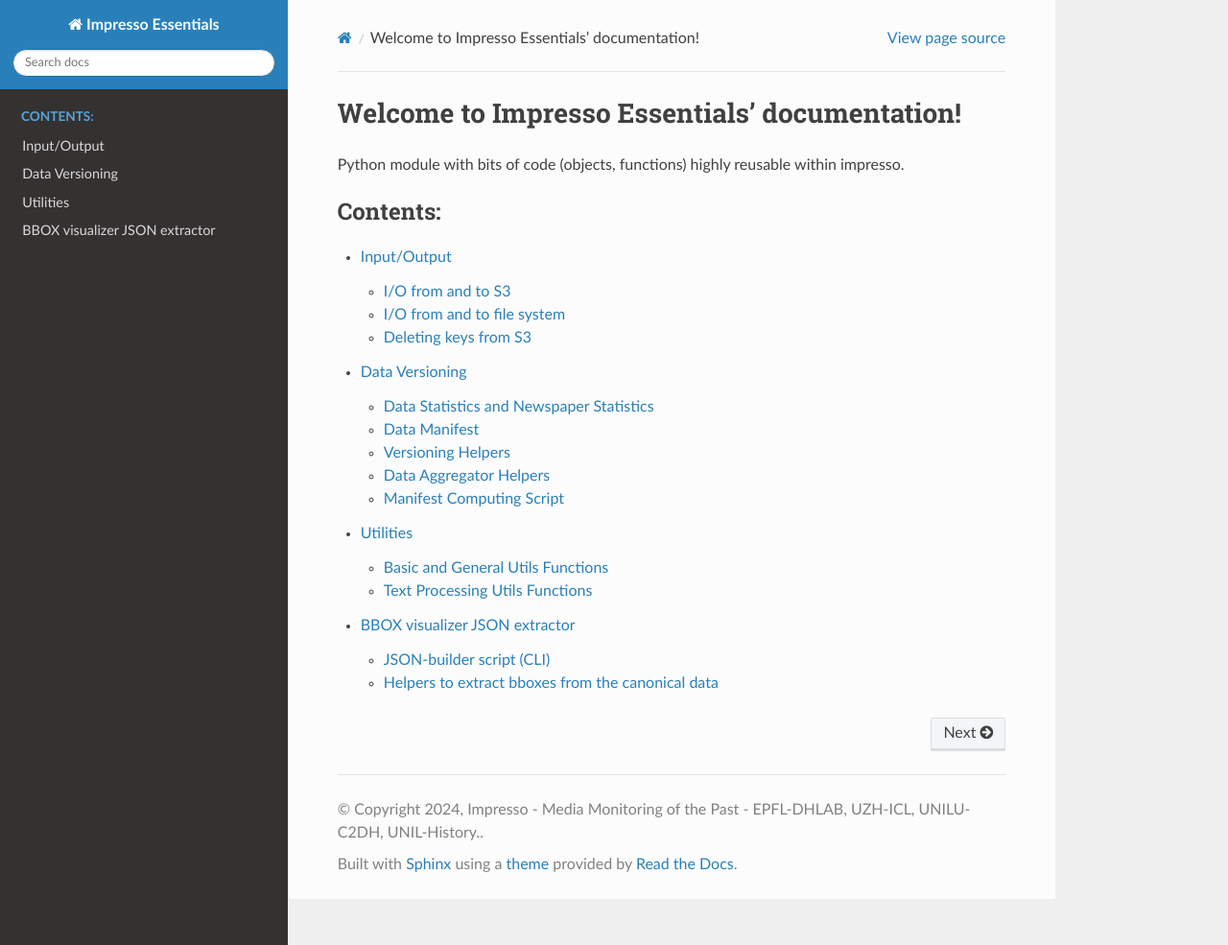
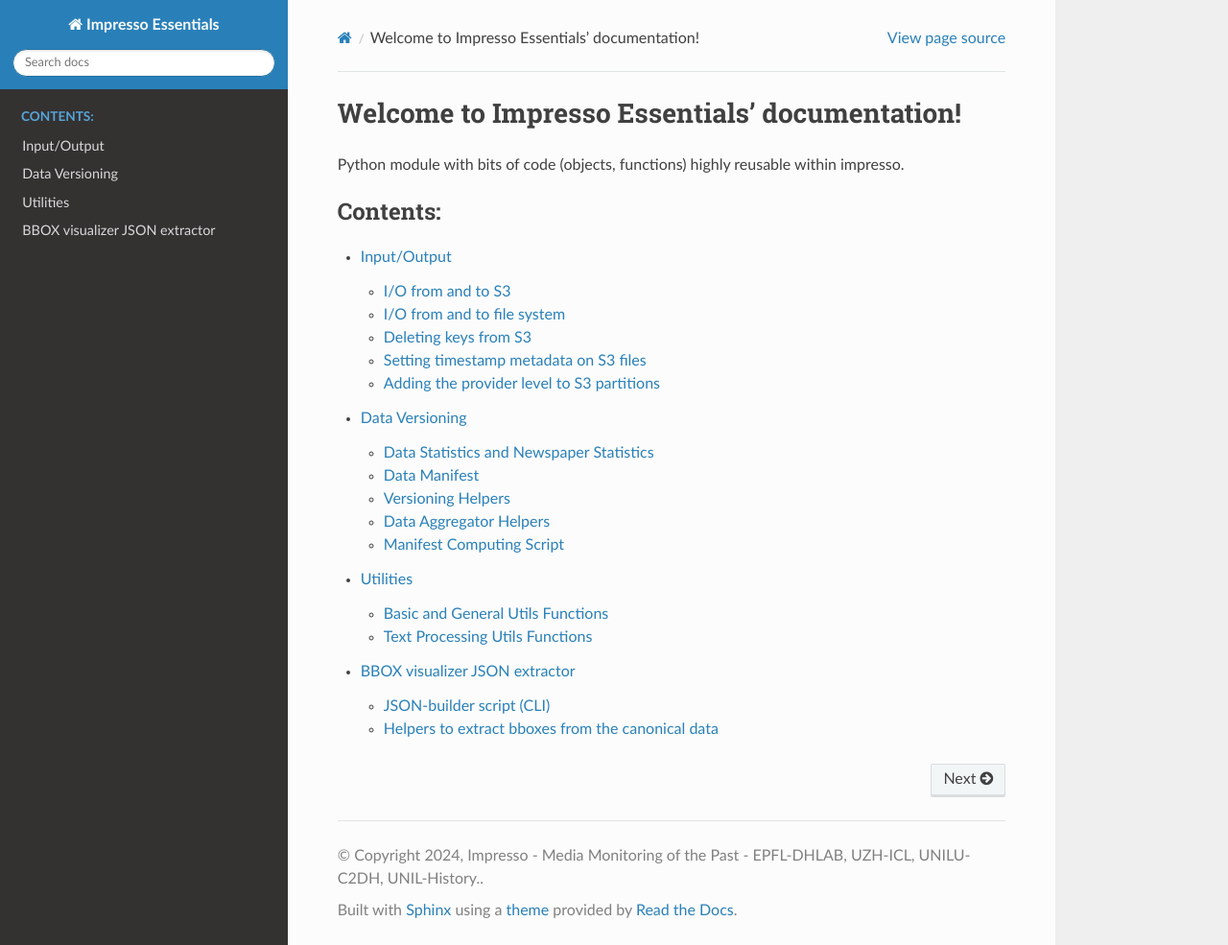
Before and after one commit to impresso/impresso-essentials, a Sphinx documentation site: the page built from docs/index.rst, in a window 1280 px wide and 985 px high. Shown: the whole window at 96% size. Built offline with Sphinx 7.4.7 and the Read the Docs theme 3.1.0, drawn with Linux system fonts in a browser that asks for light colours.

Commit message:
small fixes and doc update, ready for PR

```diff
--- a/docs/io.rst
+++ b/docs/io.rst
@@ -1,8 +1,8 @@
 Input/Output
-==============================
+============
 
 I/O from and to S3
---------------------------------------
+------------------
 
 .. automodule:: impresso_essentials.io.s3
    :members:
@@ -11,7 +11,7 @@
 
 
 I/O from and to file system
---------------------------------------
+---------------------------
 
 .. automodule:: impresso_essentials.io.fs_utils
    :members:
@@ -20,9 +20,27 @@
 
 
 Deleting keys from S3
---------------------------------------
+---------------------
 
 .. automodule:: impresso_essentials.io.s3_delete
    :members:
    :undoc-members:
    :show-inheritance:
+
+
+Setting timestamp metadata on S3 files
+--------------------------------------
+
+.. automodule:: impresso_essentials.io.s3_set_timestamp
+   :members:
+   :undoc-members:
+   :show-inheritance:
+
+
+Adding the provider level to S3 partitions
+------------------------------------------
+
+.. automodule:: impresso_essentials.io.s3_add_provider
+   :members:
+   :undoc-members:
+   :show-inheritance:
```
Also changed, not shown: 15 other files.
